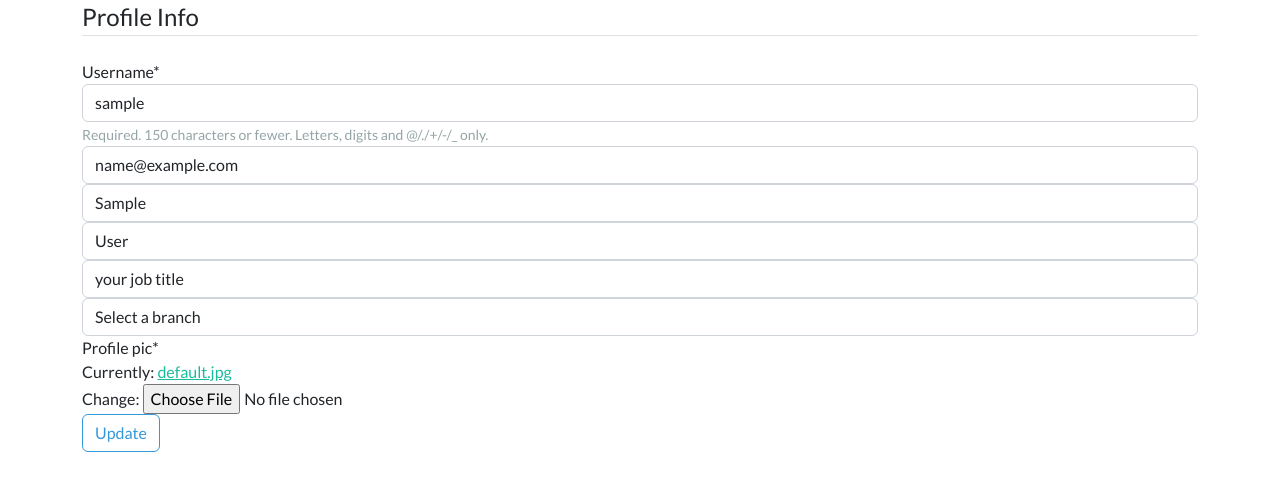
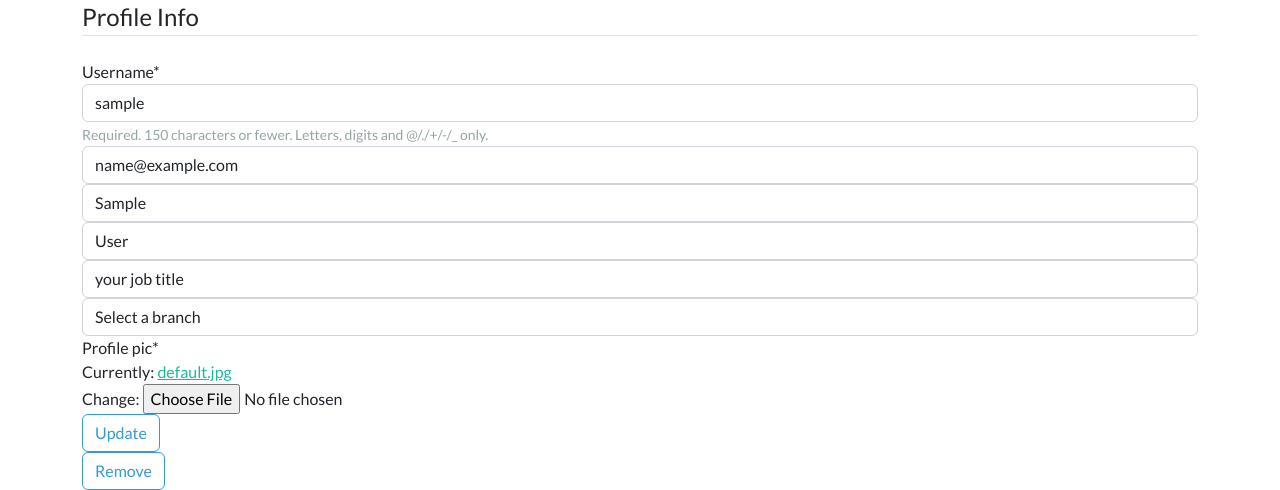
Before and after one commit to matherijoel/sales_activity, a Django app: page /profile in a window 1280 px wide. Shown: the part 513-1003 px from the top of the page. Before the commit the page ends 965 px from the top, so only its background shows below. Run offline with Django 4.2, Linux system fonts and the light colour scheme; the visitor is signed in with stand-in values (Sample User, id 1); some libraries are stand-ins or nearby versions; grey boxes are pictures that could not be loaded.

Commit message:
Added Remove Button in Profile

```diff
--- a/sales/pipeline/templates/pipeline/profile.html
+++ b/sales/pipeline/templates/pipeline/profile.html
@@ -19,6 +19,9 @@
           <div class="form-group">
               <button class="btn btn-outline-info" type="submit">Update</button>
           </div>
+          <div class="form-group">
+              <button class="btn btn-outline-info" type="submit">Remove</button>
+          </div>
       </form>
     </div>
 {% endblock content %}
```
